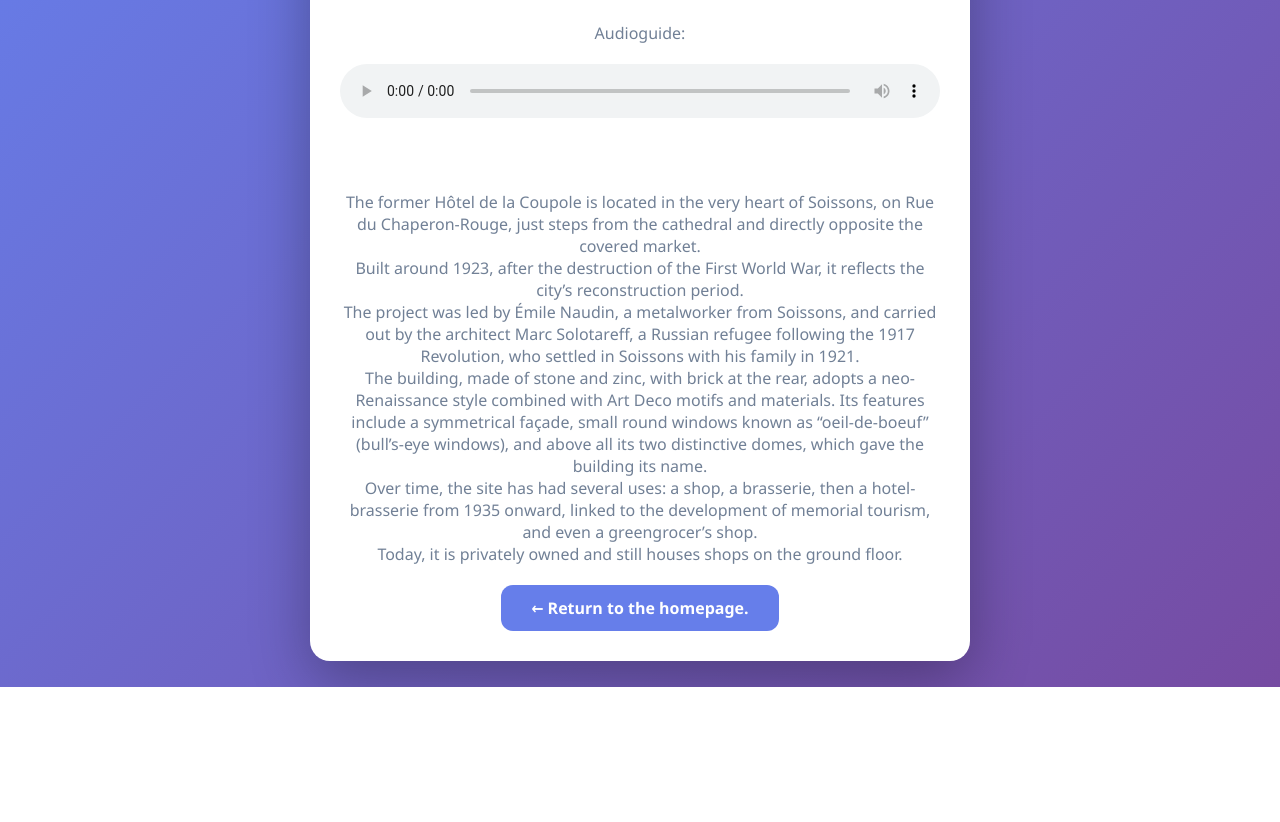
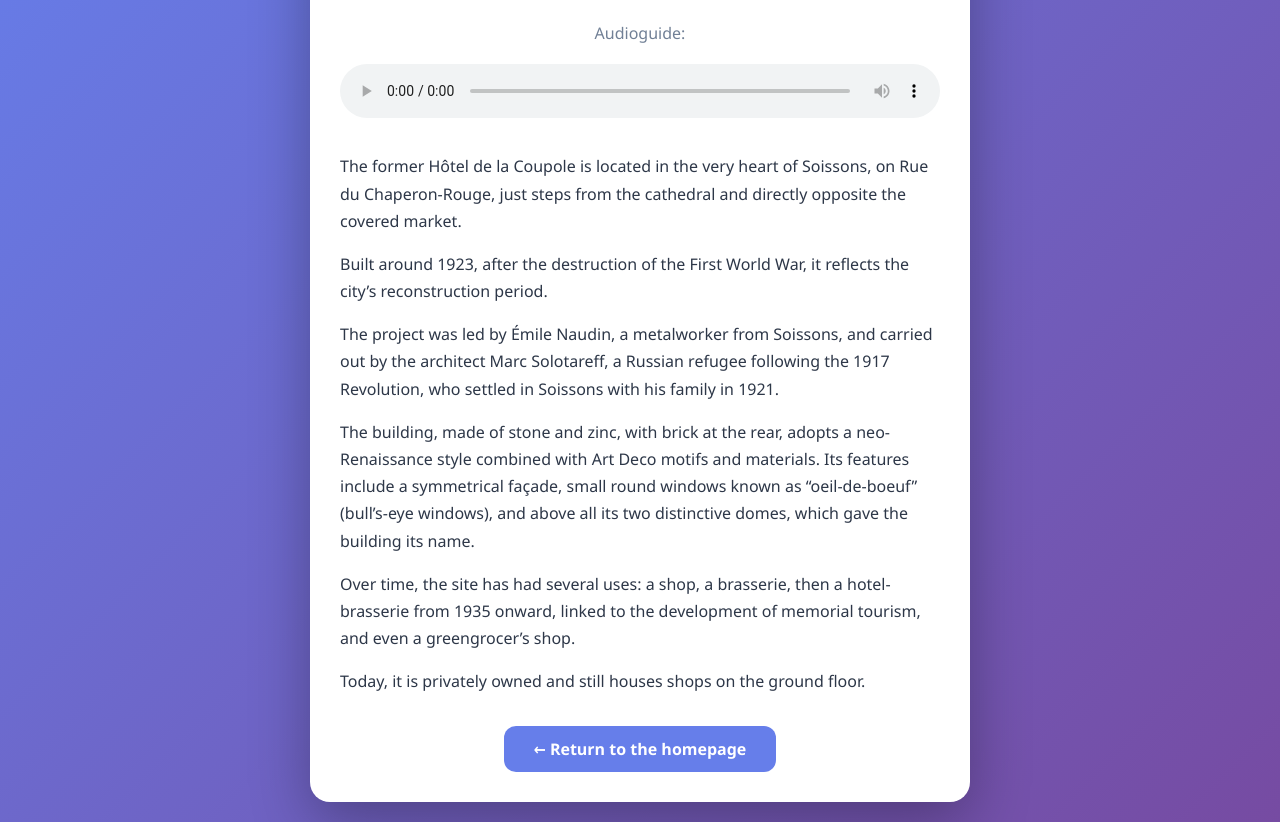
Before and after one commit to Transmettre/hoteldelacoupole, a plain HTML site: page en.html in a window 1280 px wide. Shown: the part 153-975 px from the top of the page. Before the commit the page ends 840 px from the top, so only its background shows below. Drawn offline with Linux system fonts and the light colour scheme.

Commit message:
Update en.html

```diff
--- a/en.html
+++ b/en.html
@@ -1,10 +1,9 @@
 <!DOCTYPE html>
-<html lang="es">
+<html lang="en">
 <head>
   <meta charset="UTF-8">
   <meta name="viewport" content="width=device-width, initial-scale=1.0">
   <title>Monument – English</title>
-
   <style>
     body {
       font-family: 'Segoe UI', Tahoma, Geneva, Verdana, sans-serif;
@@ -13,7 +12,6 @@
       margin: 0;
       padding: 20px;
     }
-
     .container {
       max-width: 600px;
       margin: 0 auto;
@@ -23,30 +21,39 @@
       box-shadow: 0 20px 60px rgba(0, 0, 0, 0.3);
       text-align: center;
     }
-
     h1 {
       color: #2d3748;
       font-size: 28px;
       margin-bottom: 5px;
     }
-
     h2 {
       color: #667eea;
       font-size: 20px;
       margin-bottom: 25px;
     }
-
-    p {
+    .label {
       color: #718096;
       font-size: 16px;
       margin-bottom: 20px;
     }
-
     audio {
       width: 100%;
       margin-bottom: 30px;
     }
-
+    /* Audioguide text: left-aligned and readable */
+    .audioguide {
+      text-align: left;
+      color: #2d3748;
+      font-size: 16px;
+      line-height: 1.7;
+      margin: 0 0 30px;
+    }
+    .audioguide p {
+      margin: 0 0 16px;
+    }
+    .audioguide p:last-child {
+      margin-bottom: 0;
+    }
     .btn-back {
       display: inline-block;
       text-decoration: none;
@@ -57,42 +64,36 @@
       font-weight: 600;
       transition: background 0.3s ease;
     }
-
     .btn-back:hover {
       background: #5a67d8;
     }
   </style>
 </head>
-
 <body>
-
   <div class="container">
-
     <h1>City monument</h1>
     <h2>English</h2>
-
-    <p>Audioguide:</p>
-
+    <p class="label">Audioguide:</p>
     <audio controls>
       <source src="EN_COUPOLE.mp3" type="audio/mpeg">
       Your browser does not support audio.
     </audio>
-<p>
-<br>  The former Hôtel de la Coupole is located in the very heart of Soissons, on Rue du Chaperon-Rouge, just steps from the cathedral and directly opposite the covered market.
 
-<br>Built around 1923, after the destruction of the First World War, it reflects the city’s reconstruction period.
+    <div class="audioguide">
+      <p>The former Hôtel de la Coupole is located in the very heart of Soissons, on Rue du Chaperon-Rouge, just steps from the cathedral and directly opposite the covered market.</p>
 
-<br>The project was led by Émile Naudin, a metalworker from Soissons, and carried out by the architect Marc Solotareff, a Russian refugee following the 1917 Revolution, who settled in Soissons with his family in 1921.
+      <p>Built around 1923, after the destruction of the First World War, it reflects the city’s reconstruction period.</p>
 
-<br>The building, made of stone and zinc, with brick at the rear, adopts a neo-Renaissance style combined with Art Deco motifs and materials. Its features include a symmetrical façade, small round windows known as “oeil-de-boeuf” (bull’s-eye windows), and above all its two distinctive domes, which gave the building its name.
+      <p>The project was led by Émile Naudin, a metalworker from Soissons, and carried out by the architect Marc Solotareff, a Russian refugee following the 1917 Revolution, who settled in Soissons with his family in 1921.</p>
 
-<br>Over time, the site has had several uses: a shop, a brasserie, then a hotel-brasserie from 1935 onward, linked to the development of memorial tourism, and even a greengrocer’s shop.
+      <p>The building, made of stone and zinc, with brick at the rear, adopts a neo-Renaissance style combined with Art Deco motifs and materials. Its features include a symmetrical façade, small round windows known as “oeil-de-boeuf” (bull’s-eye windows), and above all its two distinctive domes, which gave the building its name.</p>
 
-<br>Today, it is privately owned and still houses shops on the ground floor.
-</p>
-    <a href="index.html" class="btn-back">← Return to the homepage.</a>
+      <p>Over time, the site has had several uses: a shop, a brasserie, then a hotel-brasserie from 1935 onward, linked to the development of memorial tourism, and even a greengrocer’s shop.</p>
 
+      <p>Today, it is privately owned and still houses shops on the ground floor.</p>
+    </div>
+
+    <a href="index.html" class="btn-back">← Return to the homepage</a>
   </div>
-
 </body>
 </html>
```
